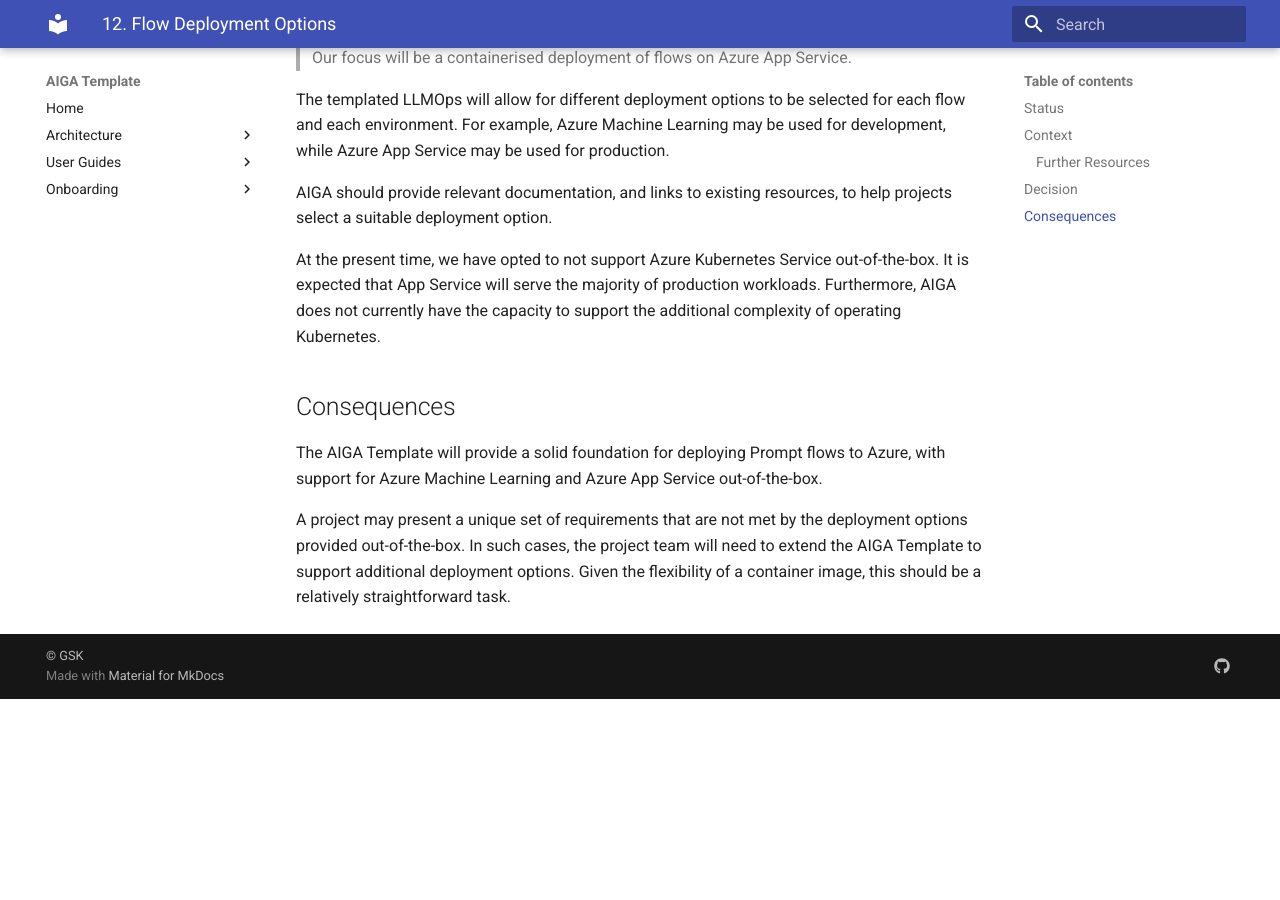
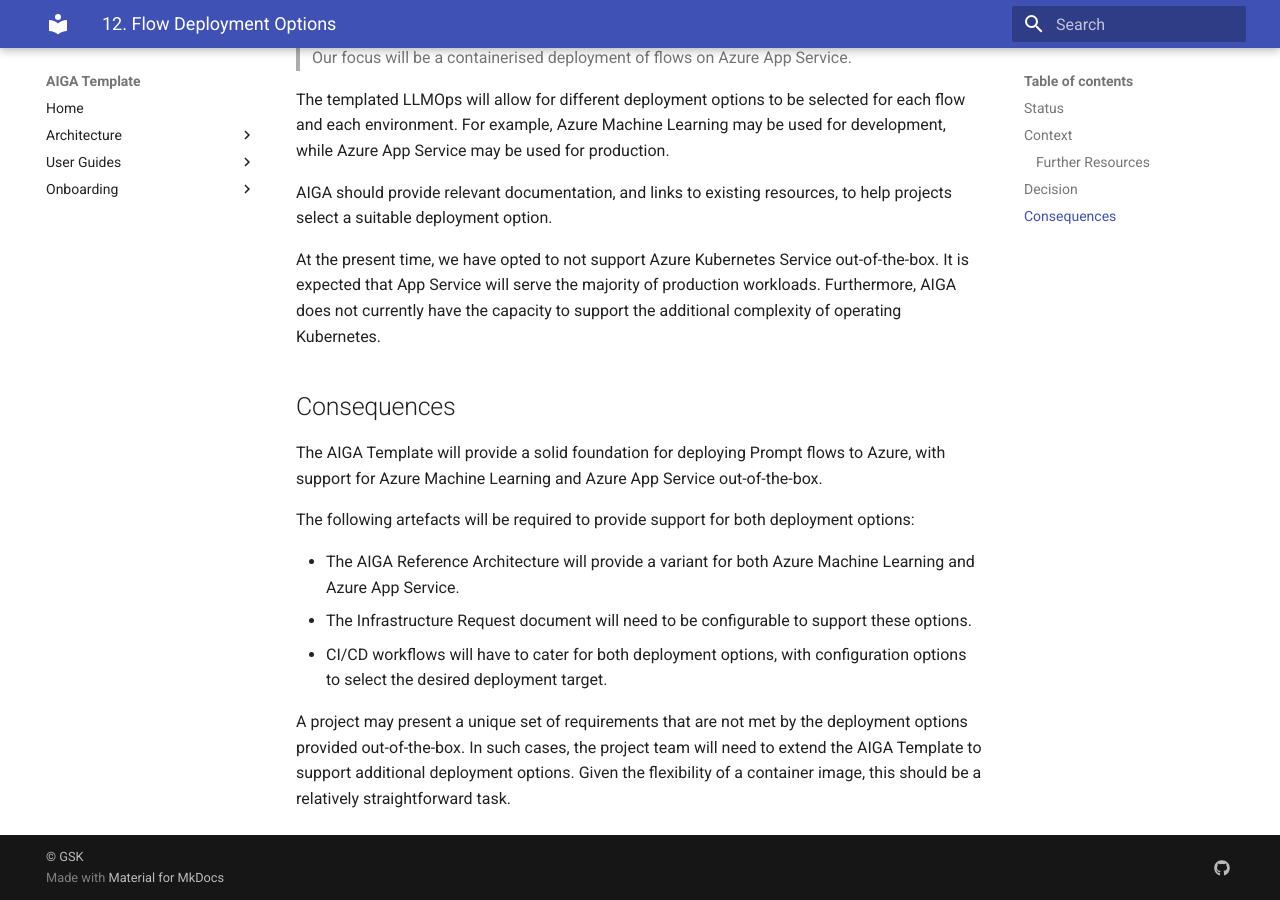
Before and after one commit to crew-sherlock/Experiment1, an MkDocs documentation site: the page built from docs/adrs/012-flow-deployment-options.md, in a window 1280 px wide and 900 px high, scrolled down 1378 px. Built offline with MkDocs 1.6.1 and Material for MkDocs 9.7.7, drawn with Linux system fonts in a browser that asks for light colours; before the commit the page ends 2077 px from its top, so only the background shows below that.

Commit message:
docs: add consequence to adr 012 (#28)
Quick PR to add an additional consequence to ADR 012 covering AIGA
Reference Architecture.

---------

Co-authored-by: Liam Moat <liam.moat@microsoft.com>

```diff
--- a/docs/adrs/012-flow-deployment-options.md
+++ b/docs/adrs/012-flow-deployment-options.md
@@ -47,4 +47,10 @@
 
 The AIGA Template will provide a solid foundation for deploying Prompt flows to Azure, with support for Azure Machine Learning and Azure App Service out-of-the-box.
 
+The following artefacts will be required to provide support for both deployment options:
+
+- The AIGA Reference Architecture will provide a variant for both Azure Machine Learning and Azure App Service.
+- The Infrastructure Request document will need to be configurable to support these options.
+- CI/CD workflows will have to cater for both deployment options, with configuration options to select the desired deployment target.
+
 A project may present a unique set of requirements that are not met by the deployment options provided out-of-the-box. In such cases, the project team will need to extend the AIGA Template to support additional deployment options. Given the flexibility of a container image, this should be a relatively straightforward task.
```
